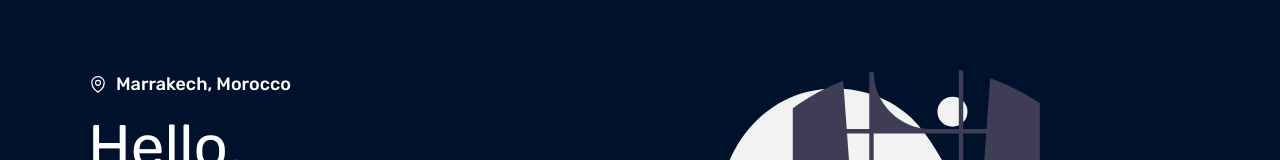
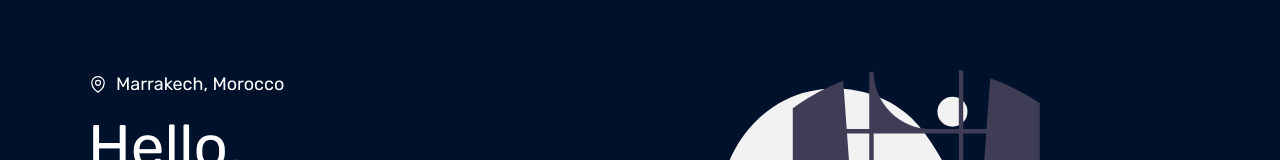
Before and after one commit to AmineElkhalidy/serviceswebsite, a React (Vite) app: page / in a window 1280 px wide. Shown: the part 209-369 px from the top of the page. Built offline with nearby package versions, Linux system fonts and the light colour scheme.

Commit message:
Changing the location font weight

```diff
--- a/src/pages/Home.jsx
+++ b/src/pages/Home.jsx
@@ -39,7 +39,7 @@ const Home = () => {
             className="grid px-6 space-y-10 sm:grid-cols-2 sm:space-y-0 "
           >
             <div className="space-y-4 pt-10 sm:pt-0">
-              <span className="inline-flex items-center gap-2 font-medium md:text-lg">
+              <span className="inline-flex items-center gap-2 md:text-lg">
                 <MapPinIcon className="h-5 w-5" /> Marrakech, Morocco
               </span>
 
```
